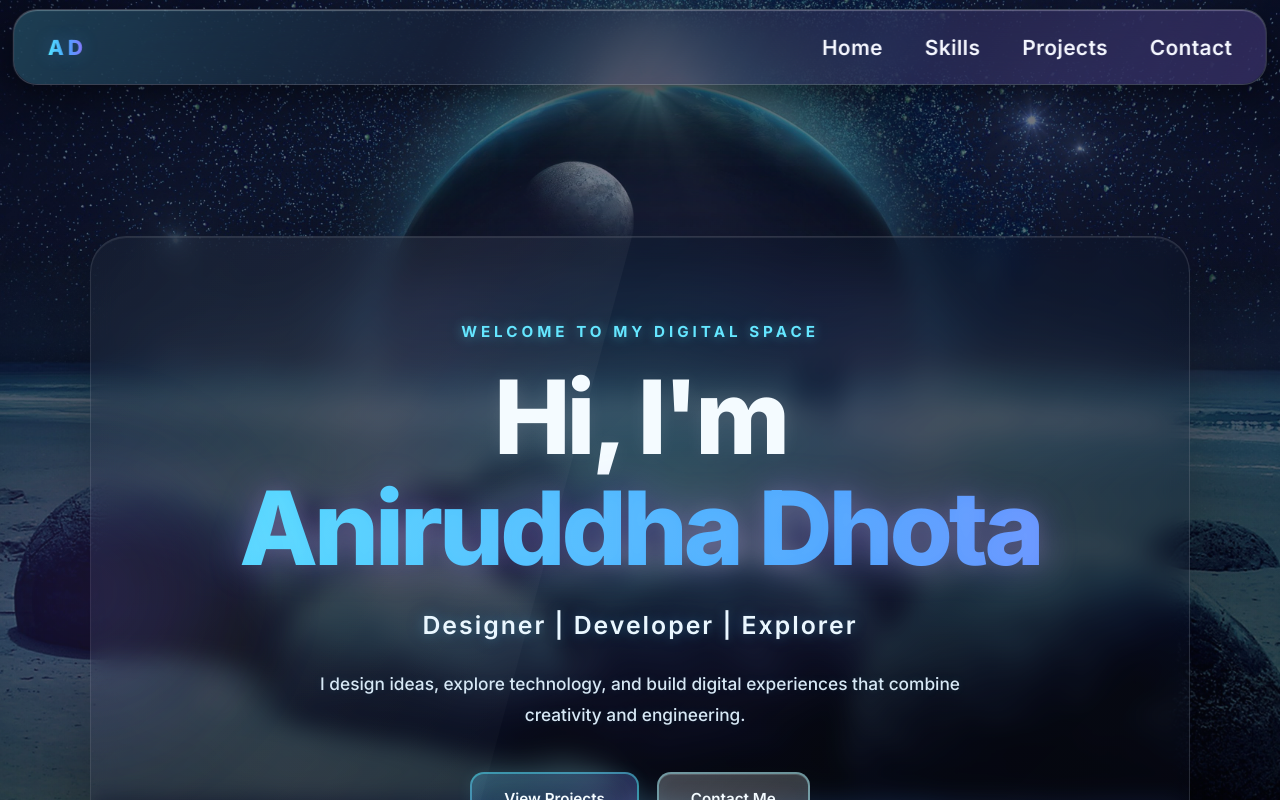
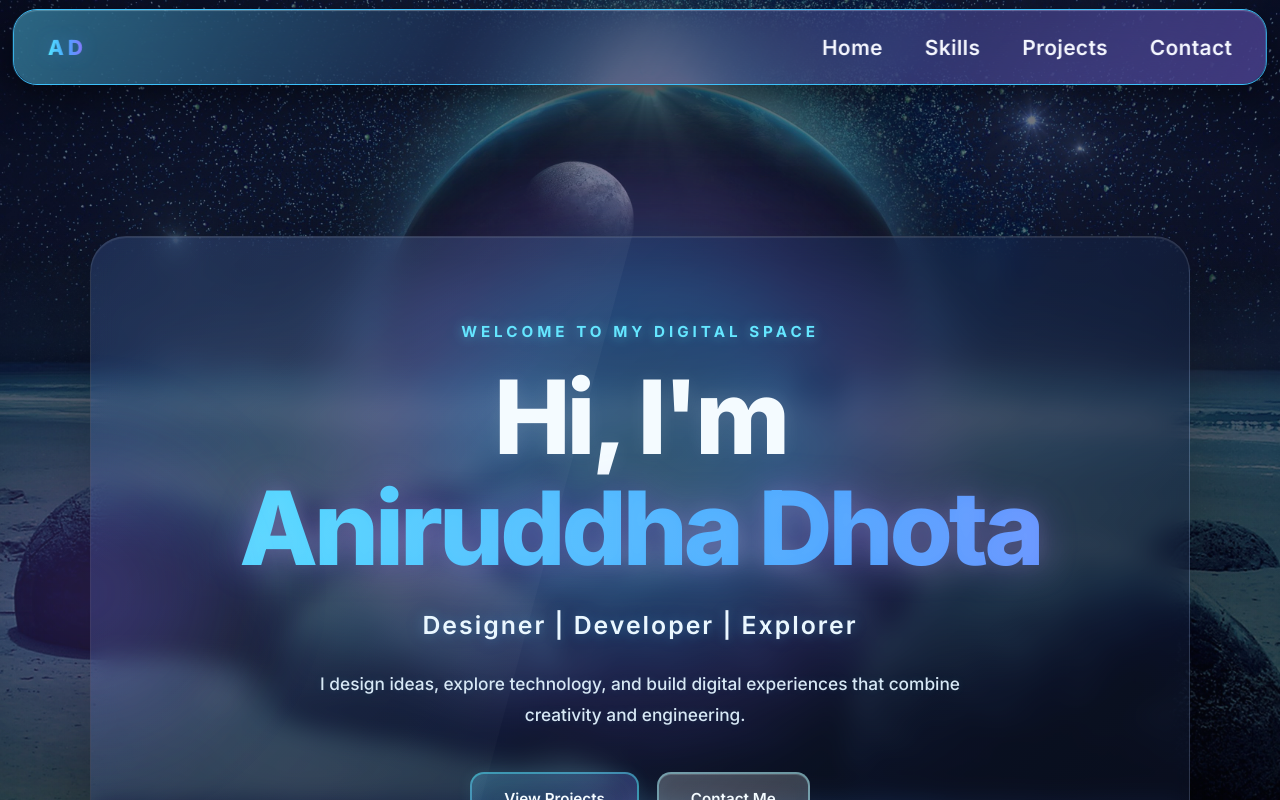
Before and after one commit to daniruddha483-hub/Portfolio, a React (Vite) app: page / in a window 1280 px wide. Shown: the top 800 px of the page. Built offline with nearby package versions, Linux system fonts and the light colour scheme.

Commit message:
nacbar updated

```diff
--- a/src/components/Hero/Hero.module.css
+++ b/src/components/Hero/Hero.module.css
@@ -30,8 +30,8 @@
   background: radial-gradient(
     circle,
     rgba(85, 230, 255, 0.18),
-    rgba(77, 166, 255, 0.10) 30%,
-    rgba(155, 108, 255, 0.08) 50%,
+    rgba(77, 166, 255, 0.445) 30%,
+    rgba(155, 108, 255, 0.228) 50%,
     transparent 72%
   );
 
@@ -56,7 +56,7 @@
 
   background: radial-gradient(
     circle,
-    rgba(155, 108, 255, 0.16),
+    rgba(155, 108, 255, 0.247),
     transparent 70%
   );
 
@@ -81,8 +81,8 @@
 
   background: linear-gradient(
     135deg,
-    rgba(15, 25, 45, 0.42),
-    rgba(10, 15, 30, 0.22)
+    rgba(49, 88, 165, 0.285),
+    rgba(13, 21, 43, 0.511)
   );
 
   border: 1px solid rgba(255, 255, 255, 0.13);
--- a/src/components/Navbar/Navbar.module.css
+++ b/src/components/Navbar/Navbar.module.css
@@ -22,9 +22,9 @@
   z-index: 1000;
 
   /* Glass */
-  background: rgba(25, 35, 55, 0.48);
+  background: rgba(42, 64, 111, 0.397);
 
-  border: 1px solid rgba(255, 255, 255, 0.18);
+  border: 1.25px solid rgb(61, 193, 250);
 
   backdrop-filter: blur(20px);
   -webkit-backdrop-filter: blur(20px);
@@ -55,9 +55,9 @@
   background:
     linear-gradient(
       120deg,
-      rgba(85, 229, 255, 0.196),
+      rgba(85, 229, 255, 0.363),
       transparent 35%,
-      rgba(155, 108, 255, 0.21)
+      rgba(155, 108, 255, 0.322)
     );
 
   pointer-events: none;
```
